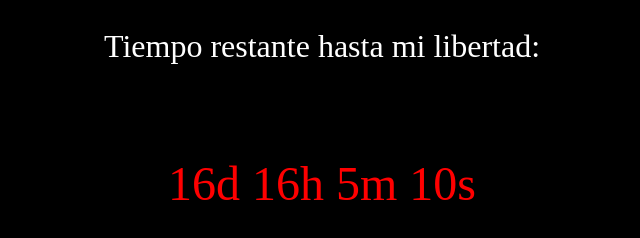
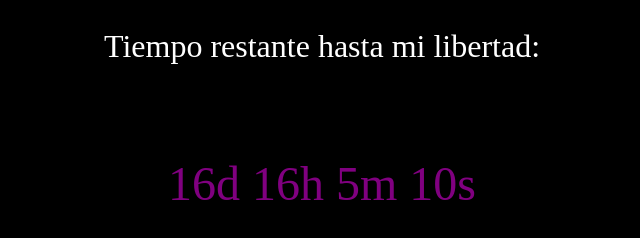
Before and after one commit to stonelord/stonelord.github.io, a plain HTML site: page index.htm in a window 1280 px wide. Shown: the whole page, without its empty margins (318-958 px from the left). Drawn offline with Linux system fonts and the light colour scheme.

Commit message:
Update index.htm

```diff
--- a/index.htm
+++ b/index.htm
@@ -15,7 +15,7 @@
 Tiempo restante hasta mi libertad:
 </font></center></div>
 
-<div style="color:red;padding:23px;"><center><font size="18">
+<div style="color:purple;padding:23px;"><center><font size="18">
 
 <!-- Display the countdown timer in an element -->
 <p id="demo"></p>
```
